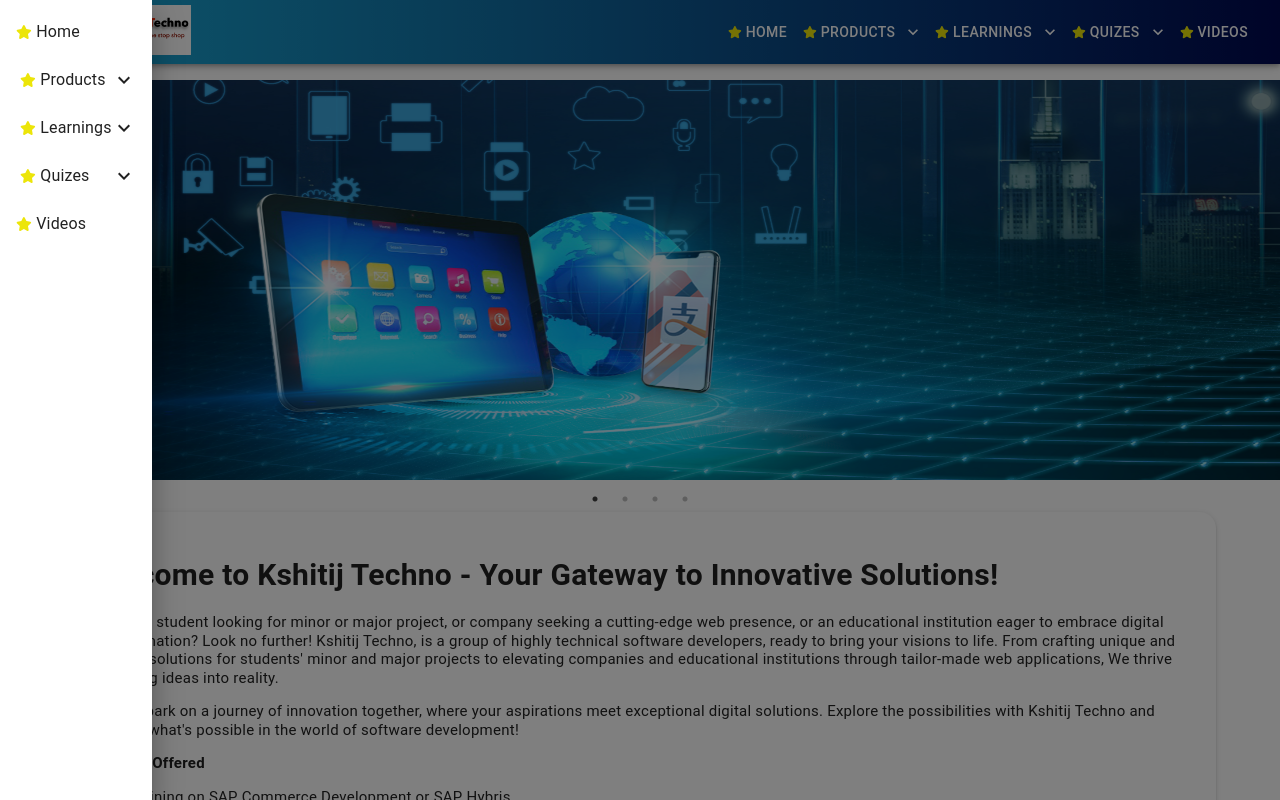
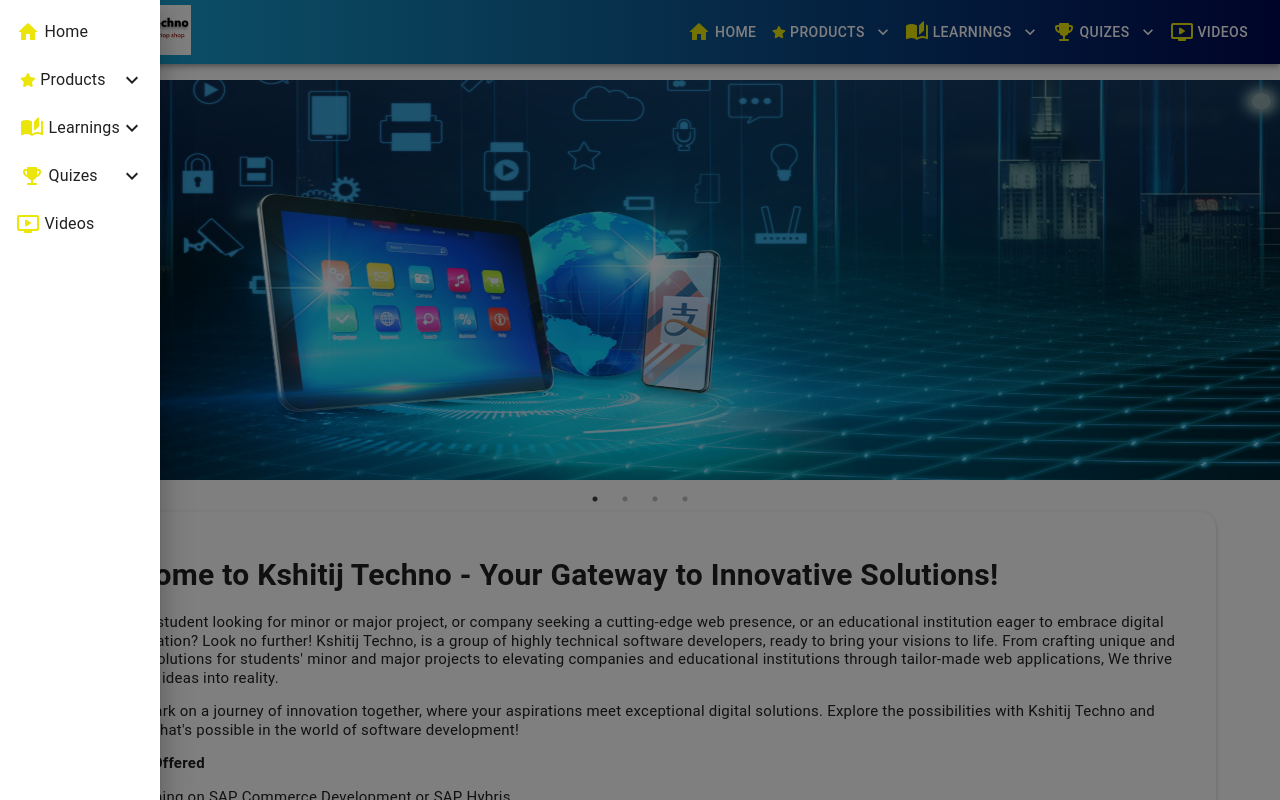
Before and after one commit to kshitijtechno/kshitijtechno.github.io, a React (Create React App) app: page / in a window 1280 px wide. Both pictures are taken after a click on the button "menu". Shown: the top 800 px of the page. Built offline with nearby package versions, Linux system fonts and the light colour scheme; no server answers.

Commit message:
updated icons

```diff
--- a/package.json
+++ b/package.json
@@ -8,7 +8,7 @@
     "@fortawesome/fontawesome-svg-core": "^6.4.2",
     "@fortawesome/free-solid-svg-icons": "^6.4.2",
     "@fortawesome/react-fontawesome": "^0.2.0",
-    "@mui/icons-material": "^5.14.18",
+    "@mui/icons-material": "^5.15.1",
     "@mui/material": "^5.14.18",
     "@testing-library/jest-dom": "^5.17.0",
     "@testing-library/react": "^13.4.0",
--- a/src/AppNavBar.js
+++ b/src/AppNavBar.js
@@ -15,6 +15,11 @@
 import { Link, useNavigate } from 'react-router-dom';
 import config from './config';
 import Collapse from '@mui/material/Collapse';
+
+import HomeRoundedIcon from '@mui/icons-material/HomeRounded';
+import AutoStoriesRoundedIcon from '@mui/icons-material/AutoStoriesRounded';
+import EmojiEventsRoundedIcon from '@mui/icons-material/EmojiEventsRounded';
+import OndemandVideoRoundedIcon from '@mui/icons-material/OndemandVideoRounded';
 
 import { FontAwesomeIcon } from '@fortawesome/react-fontawesome';
 import { faStar } from '@fortawesome/free-solid-svg-icons';
@@ -69,7 +74,7 @@
             <Drawer anchor="left" open={drawerOpen} onClose={toggleDrawer(false)}>
                 <List>
                   <ListItem button component={Link} to="/" onClick={toggleDrawer(false)}>
-                    <FontAwesomeIcon icon={faStar} size="sm" style={{ color: "#ece509" }} />&nbsp;
+                  <HomeRoundedIcon sx={{ color: "#ece509" }}/>&nbsp;
                     <ListItemText primary={config.menuItem1} />
                   </ListItem>
                   <ListItem button onClick={handleMenuOpen('product', setProductMenuOpen)} style={{ paddingLeft: '20px' }}>
@@ -85,7 +90,7 @@
                         </List>
                       </Collapse>
                   <ListItem button onClick={handleMenuOpen('hybris', setHybrisMenuOpen)} style={{ paddingLeft: '20px' }}>
-                    <FontAwesomeIcon icon={faStar} size="sm" style={{ color: "#ece509" }} />&nbsp;
+                  <AutoStoriesRoundedIcon sx={{ color: "#ece509" }}/>&nbsp;
                     <ListItemText primary={config.menuItem3} />
                     <KeyboardArrowDownIcon />
                   </ListItem>
@@ -100,7 +105,7 @@
                           </List>
                         </Collapse>
                   <ListItem button onClick={handleMenuOpen('hybris', setQuizMenuOpen)} style={{ paddingLeft: '20px' }}>
-                    <FontAwesomeIcon icon={faStar} size="sm" style={{ color: "#ece509" }} />&nbsp;
+                  <EmojiEventsRoundedIcon sx={{ color: "#ece509" }}/>&nbsp;
                     <ListItemText primary={config.menuItem5} />
                     <KeyboardArrowDownIcon />
                   </ListItem>
@@ -112,8 +117,8 @@
                           </List>
                   </Collapse>
                   <ListItem button component={Link} to="/videos" onClick={toggleDrawer(false)}>
-                    <FontAwesomeIcon icon={faStar} size="sm" style={{ color: "#ece509" }} />&nbsp;
-                    <ListItemText primary={config.menuItem4} />
+                  <OndemandVideoRoundedIcon sx={{ color: "#ece509" }}/>&nbsp;
+                  <ListItemText primary={config.menuItem4} />
                   </ListItem>
                 </List>
             </Drawer>
@@ -124,7 +129,7 @@
           </Box>
           <Box sx={{ flexGrow: 0, display: { xs: 'none', md: 'flex' } }}>
             <Button color="inherit" component={Link} to="/">
-              <FontAwesomeIcon icon={faStar} size="sm" style={{ color: "#ece509" }} />&nbsp;
+            <HomeRoundedIcon sx={{ color: "#ece509" }}/>&nbsp;
               {config.menuItem1}
             </Button>
             <Button
@@ -163,7 +168,7 @@
               aria-expanded={hybrisMenuOpen ? 'true' : undefined}
               endIcon={<KeyboardArrowDownIcon />}
             >
-              <FontAwesomeIcon icon={faStar} size="sm" style={{ color: "#ece509" }} />&nbsp;
+              <AutoStoriesRoundedIcon sx={{ color: "#ece509" }}/>&nbsp;
               {config.menuItem3}
             </Button>
             <Menu
@@ -196,7 +201,7 @@
               aria-expanded={quizMenuOpen ? 'true' : undefined}
               endIcon={<KeyboardArrowDownIcon />}
             >
-              <FontAwesomeIcon icon={faStar} size="sm" style={{ color: "#ece509" }} />&nbsp;
+              <EmojiEventsRoundedIcon sx={{ color: "#ece509" }}/>&nbsp;
               {config.menuItem5}
             </Button>
             <Menu
@@ -217,7 +222,7 @@
             {/* Quiz menu end */}
 
             <Button color="inherit" component={Link} to="/videos">
-              <FontAwesomeIcon icon={faStar} size="sm" style={{ color: "#ece509" }} />&nbsp;
+              <OndemandVideoRoundedIcon sx={{ color: "#ece509" }}/>&nbsp;
               {config.menuItem4}
             </Button>
           </Box>
--- a/src/Learnings/hybris_message.js
+++ b/src/Learnings/hybris_message.js
@@ -265,11 +265,13 @@
         answers : [`Hybris is a programming language`,
         "Hybris is an ERP tool", "Hybris is JavaScript based library", "Hybris is an e-commrce solution"],
         correctAnswer : "Hybris is an e-commrce solution",
+        explaination :`SAP Hybris or later renamed as SAP Commerce cloud is an e-commerce, digital marketing solution. It's owned by SAP.`,
       },
       {
         question : "Who owns Hybris?",
         answers : ["TCS", "SAP", "Tech Mahindra", "Hybris"],
         correctAnswer : "SAP",
+        explaination :``,
       },
       {
         question : "Select which is True.",
--- a/src/Quizes/HybrisQuiz.js
+++ b/src/Quizes/HybrisQuiz.js
@@ -6,27 +6,34 @@
 import config from '../Learnings/hybris_message';
 import Button from '@mui/material/Button';
 
+import ThumbUpAltRoundedIcon from '@mui/icons-material/ThumbUpAltRounded';
+import ThumbDownAltRoundedIcon from '@mui/icons-material/ThumbDownAltRounded';
+
 
 const HybrisQuiz = () => {
 
     const [currentQuestion, setCurrentQuestion] = useState(0);
+    const [isCorrect, setIsCorrect] = useState(null);
     const options = ["A.", "B.","C.", "D.", "E.", "F.", "G."];
 
     const getNextQuestion = () => {
+        setIsCorrect(null);
         setCurrentQuestion(currentQuestion+1);
     };
     const getPrevQuestion = () => {
+        setIsCorrect(null);
         setCurrentQuestion(currentQuestion-1);
     };
     const resetQuiz = () => {
+        setIsCorrect(null);
         setCurrentQuestion(0);
     };
     const showResult = (currentQuestion, data) => {
         if(config.hybrisQuiz1[currentQuestion].correctAnswer === data){
-            alert("You have opted the correct answer");
+            setIsCorrect(true);
         }
         else{
-            alert("You have opted the incorrect answer");
+            setIsCorrect(false);
         }
     };
 
@@ -37,26 +44,55 @@
             <Paper elevation={2} sx={{ padding: 3, borderRadius: 4 }}>
             <Grid container spacing={2}>
                 <Grid item xs={3}>
-                        <LeftMenuQuizes/>
+                    <LeftMenuQuizes />
                 </Grid>
                 <Grid item xs={8}>
                     <MediaCard
                     content="Hybris Quiz"
-                            cardStyle={{ maxWidth: '100%', backgroundColor: '#1CB5E0', textAlign:'center' }}
+                    cardStyle={{ maxWidth: '100%', backgroundColor: '#1CB5E0', textAlign: 'center' }}
                     />
-                        <h3>{currentQuestion+1}. {config.hybrisQuiz1[currentQuestion].question}</h3>
+
+                        <h3>{currentQuestion + 1}. {config.hybrisQuiz1[currentQuestion].question}</h3>
+                    <Grid container spacing={2}>
+                    <Grid item xs={6}>
                         {config.hybrisQuiz1[currentQuestion].answers.map((data, index) => (
-                                <div id={index+1} key={index+1}>
+                        <div id={index + 1} key={index + 1}>
                             {options[index]}&nbsp;&nbsp;<Button variant="outlined" style={{ maxWidth: '50%', textTransform: 'none' }} onClick={() => showResult(currentQuestion, data)}>{data}</Button>
-                                    <br/>
-                                    <br/>
+                            <br />
+                            <br />
                         </div>
                         ))}
+                    </Grid>
+                    <Grid item xs={6}>
+                    {isCorrect !== null && (
+                        <div>
+                            {isCorrect ? (
+                                <div>
+                                    <ThumbUpAltRoundedIcon color="success"/>&nbsp;
+                                    Correct!
+                                    <hr />
+                                    <b>{config.hybrisQuiz1[currentQuestion].correctAnswer}</b><br />
+                                    {config.hybrisQuiz1[currentQuestion].explaination}
+                                </div>
+                            ) : (
+                                <div>
+                                    <ThumbDownAltRoundedIcon color="error"/>&nbsp;
+                                    Incorrect!
+                                    <hr />
+                                    <b>{config.hybrisQuiz1[currentQuestion].correctAnswer}</b><br />
+                                    {config.hybrisQuiz1[currentQuestion].explaination}
+                                </div>
+                            )}
+                        </div>
+                    )}
+                    </Grid>
+                    </Grid>
                     <Button variant="contained" onClick={getPrevQuestion} disabled={currentQuestion === 0} color="secondary">Previous</Button>&nbsp;&nbsp;
                     <Button variant="contained" onClick={getNextQuestion} disabled={currentQuestion === config.hybrisQuiz1.length - 1} color="success">Next</Button>&nbsp;&nbsp;
                     <Button variant="contained" onClick={resetQuiz} color="error">Reset</Button>
                 </Grid>
             </Grid>
+
             </Paper>
             </Container>
         </div>
```
Also changed, not shown: 1 other file (tests, documents, lock files or other folders). Lines whose indentation alone changed are shown as unchanged.
